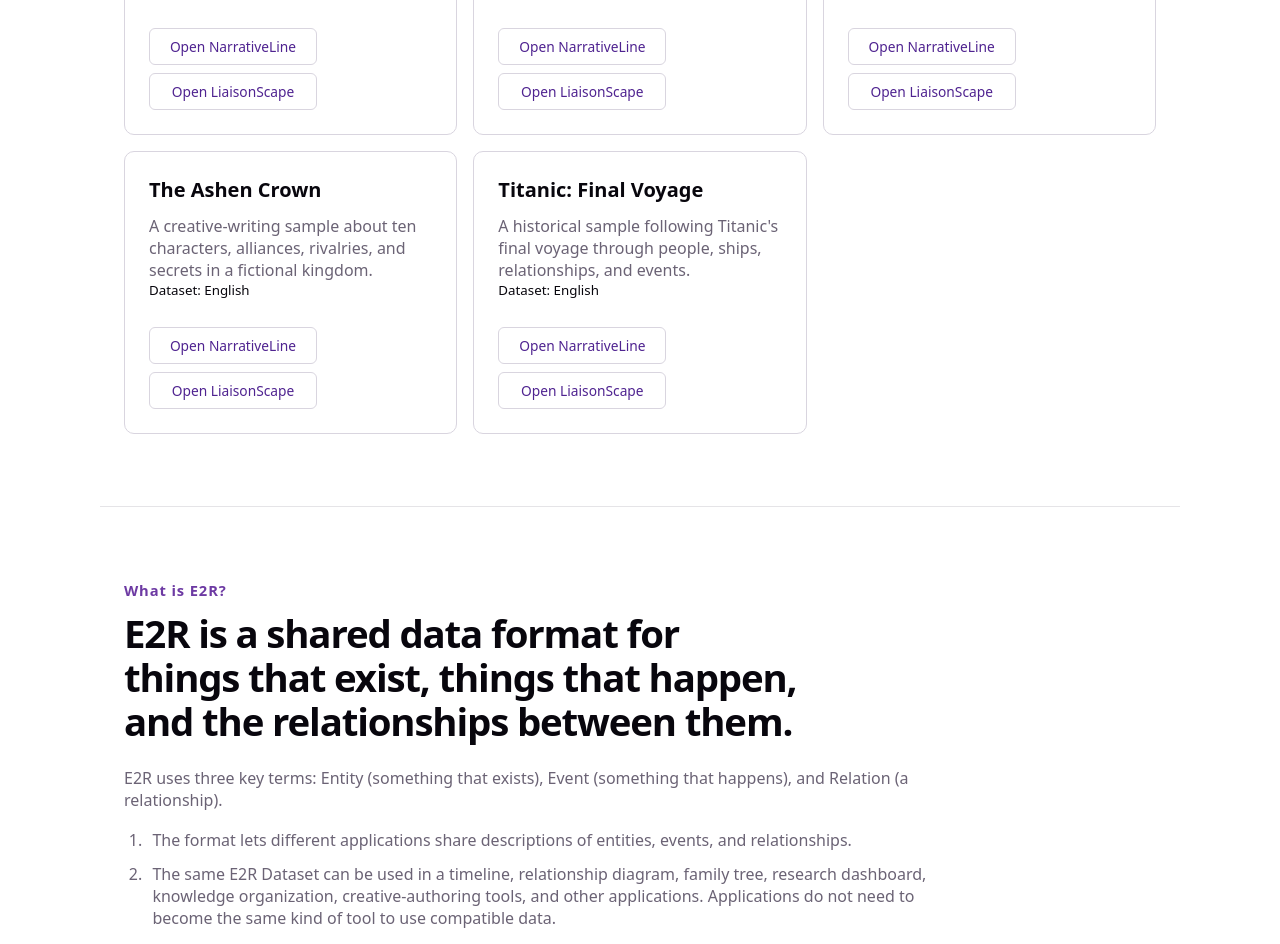
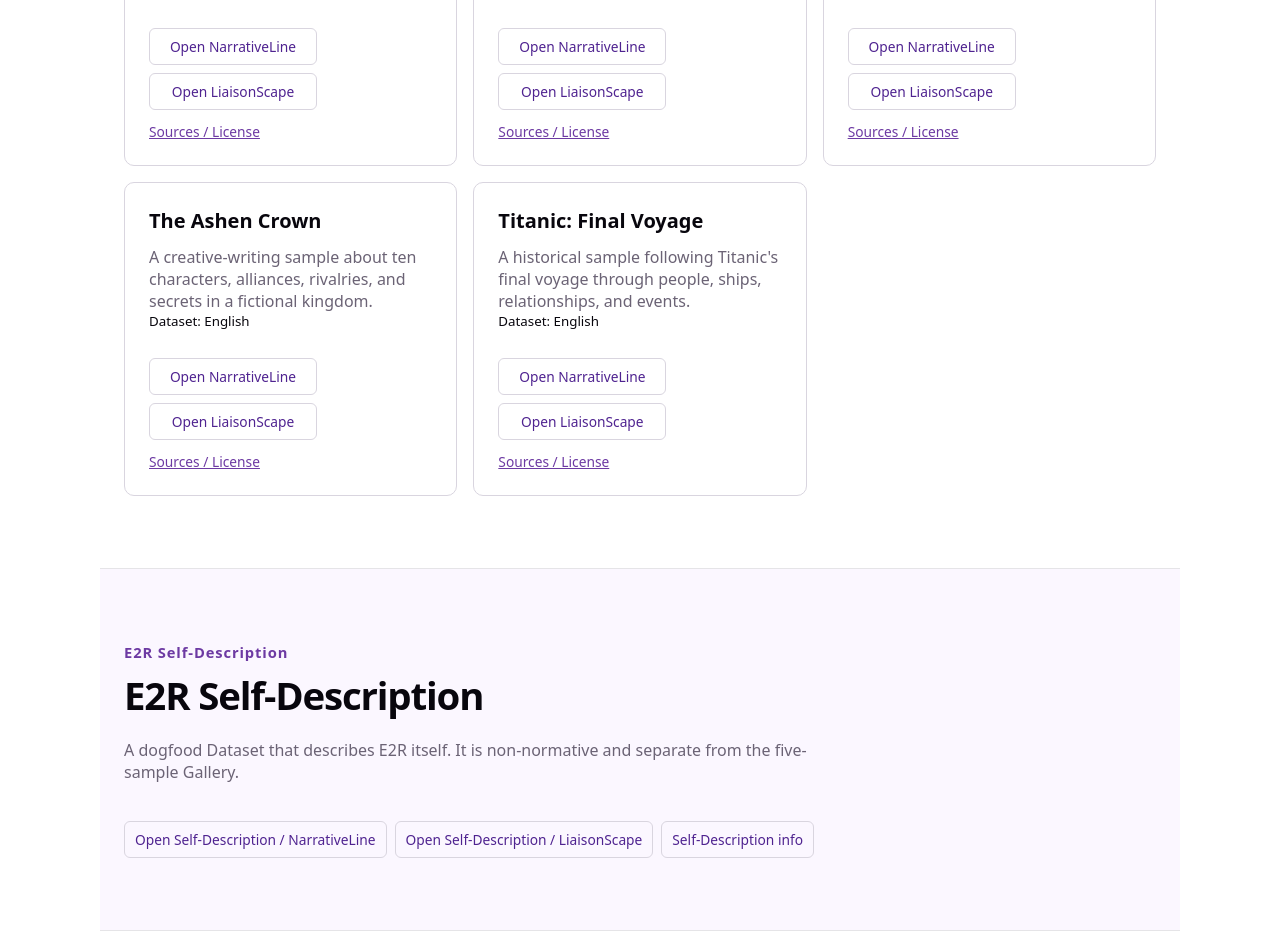
Before and after one commit to sukoyaka-dopeness/e2r-hub, a React (Vite) app: page / in a window 1280 px wide. Shown: the part 1400-2344 px from the top of the page. Built offline with nearby package versions, Linux system fonts and the light colour scheme.

Commit message:
feat: expose sample provenance and self-description

```diff
--- a/src/App.css
+++ b/src/App.css
@@ -39,6 +39,9 @@ main { width: min(1080px, 100%); margin: 0 auto; }
 .sample-card-actions a, .action-link { border: 1px solid #d9d5df; border-radius: 6px; padding: 8px 10px; color: #4f2390; font-size: .86rem; text-decoration: none; }
 .sample-card-actions a { display: flex; width: 10.5rem; max-width: 100%; justify-content: center; }
 .sample-card-actions a:hover, .action-link:hover { border-color: #aa3bff; background: #f5e9ff; }
+.sample-info-link { margin-top: 12px; color: #6d3aa3; font-size: .86rem; }
+.self-description-section { background: #fbf7ff; }
+.self-description-section > p { max-width: 700px; color: #6b6375; }
 .explanation-section { display: block; }
 .explanation-section h2 { max-width: 780px; margin-bottom: 24px; font-size: clamp(1.6rem, 3vw, 2.5rem); }
 .explanation-copy { display: grid; max-width: 820px; gap: 18px; color: #6b6375; }
--- a/src/App.tsx
+++ b/src/App.tsx
@@ -13,6 +13,7 @@ const links = {
   liaisonGuideJa: 'https://github.com/sukoyaka-dopeness/e2r-liaison-scape/blob/main/docs/user-guide-ja.md',
   specification: 'https://github.com/sukoyaka-dopeness/e2r-spec',
   specificationDocs: 'https://github.com/sukoyaka-dopeness/e2r-spec/tree/main/docs',
+  sampleProvenance: 'https://github.com/sukoyaka-dopeness/e2r-spec/blob/main/docs/public-sample-provenance.md',
   validator: 'https://github.com/sukoyaka-dopeness/e2r-validator',
   berlinWallDataset: 'https://raw.githubusercontent.com/sukoyaka-dopeness/e2r-narrative-line/main/src/sample/berlin-wall-history.en.e2r.json',
   berlinWallDatasetJa: 'https://raw.githubusercontent.com/sukoyaka-dopeness/e2r-narrative-line/main/src/sample/berlin-wall-history.ja.e2r.json',
@@ -34,6 +35,7 @@ const links = {
   ashenCrownJa: 'https://github.com/sukoyaka-dopeness/e2r-spec/blob/main/examples/ashen-crown.ja.e2r.json',
   titanic: 'https://github.com/sukoyaka-dopeness/e2r-spec/blob/main/examples/titanic-final-voyage.en.e2r.json',
   titanicJa: 'https://github.com/sukoyaka-dopeness/e2r-spec/blob/main/examples/titanic-final-voyage.ja.e2r.json',
+  selfDescriptionDataset: 'https://raw.githubusercontent.com/sukoyaka-dopeness/e2r-spec/main/examples/e2r-self-description.json',
 }
 
 const copy = {
@@ -64,6 +66,11 @@ const copy = {
     openNarrative: 'Open NarrativeLine',
     openLiaison: 'Open LiaisonScape',
     viewDataset: 'View Dataset JSON',
+    sampleInfo: 'Sources / License',
+    selfDescriptionTitle: 'E2R Self-Description',
+    selfDescriptionDescription: 'A dogfood Dataset that describes E2R itself. It is non-normative and separate from the five-sample Gallery.',
+    selfDescriptionOpen: 'Open Self-Description',
+    selfDescriptionInfo: 'Self-Description info',
     otherSamples: 'Sample Datasets',
     source: 'Dataset source',
     apollo: 'Apollo 11 Mission',
@@ -116,6 +123,11 @@ const copy = {
     openNarrative: 'NarrativeLineで開く',
     openLiaison: 'LiaisonScapeで開く',
     viewDataset: 'Dataset JSONを見る',
+    sampleInfo: '出典・ライセンス',
+    selfDescriptionTitle: 'E2R Self-Description',
+    selfDescriptionDescription: '通常のサンプルギャラリーとは別の、E2R自身を説明するdogfood Datasetです。非規範的な内容です。',
+    selfDescriptionOpen: 'Self-Descriptionを開く',
+    selfDescriptionInfo: 'Self-Descriptionの情報',
     otherSamples: 'サンプルデータセット',
     source: 'Datasetのソース',
     apollo: 'アポロ11号ミッション',
@@ -234,6 +246,7 @@ function App() {
                 <ExternalLink href={buildDatasetHandoffUrl(links.narrativeLine, localizedSampleUrl(locale, links.berlinWallDataset, links.berlinWallDatasetJa))}>{text.openNarrative}</ExternalLink>
                 <ExternalLink href={buildDatasetHandoffUrl(links.liaisonScape, localizedSampleUrl(locale, links.berlinWallDataset, links.berlinWallDatasetJa))}>{text.openLiaison}</ExternalLink>
               </div>
+              <ExternalLink className="sample-info-link" href={links.sampleProvenance}>{text.sampleInfo}</ExternalLink>
             </article>
             <article className="sample-card">
               <h3>{text.apollo}</h3>
@@ -243,6 +256,7 @@ function App() {
                 <ExternalLink href={buildDatasetHandoffUrl(links.narrativeLine, localizedSampleUrl(locale, links.apolloDataset, links.apolloDatasetJa))}>{text.openNarrative}</ExternalLink>
                 <ExternalLink href={buildDatasetHandoffUrl(links.liaisonScape, localizedSampleUrl(locale, links.apolloDataset, links.apolloDatasetJa))}>{text.openLiaison}</ExternalLink>
               </div>
+              <ExternalLink className="sample-info-link" href={links.sampleProvenance}>{text.sampleInfo}</ExternalLink>
             </article>
             <article className="sample-card">
               <h3>{text.lighthouse}</h3>
@@ -252,6 +266,7 @@ function App() {
                 <ExternalLink href={buildDatasetHandoffUrl(links.narrativeLine, localizedSampleUrl(locale, links.lighthouseDataset, links.lighthouseDatasetJa))}>{text.openNarrative}</ExternalLink>
                 <ExternalLink href={buildDatasetHandoffUrl(links.liaisonScape, localizedSampleUrl(locale, links.lighthouseDataset, links.lighthouseDatasetJa))}>{text.openLiaison}</ExternalLink>
               </div>
+              <ExternalLink className="sample-info-link" href={links.sampleProvenance}>{text.sampleInfo}</ExternalLink>
             </article>
             <article className="sample-card">
               <h3>{text.ashenCrownTitle}</h3>
@@ -261,6 +276,7 @@ function App() {
                 <ExternalLink href={buildDatasetHandoffUrl(links.narrativeLine, localizedSampleUrl(locale, links.ashenCrownDataset, links.ashenCrownDatasetJa))}>{text.openNarrative}</ExternalLink>
                 <ExternalLink href={buildDatasetHandoffUrl(links.liaisonScape, localizedSampleUrl(locale, links.ashenCrownDataset, links.ashenCrownDatasetJa))}>{text.openLiaison}</ExternalLink>
               </div>
+              <ExternalLink className="sample-info-link" href={links.sampleProvenance}>{text.sampleInfo}</ExternalLink>
             </article>
             <article className="sample-card">
               <h3>{text.titanicTitle}</h3>
@@ -270,7 +286,19 @@ function App() {
                 <ExternalLink href={buildDatasetHandoffUrl(links.narrativeLine, localizedSampleUrl(locale, links.titanicDataset, links.titanicDatasetJa))}>{text.openNarrative}</ExternalLink>
                 <ExternalLink href={buildDatasetHandoffUrl(links.liaisonScape, localizedSampleUrl(locale, links.titanicDataset, links.titanicDatasetJa))}>{text.openLiaison}</ExternalLink>
               </div>
+              <ExternalLink className="sample-info-link" href={links.sampleProvenance}>{text.sampleInfo}</ExternalLink>
             </article>
+          </div>
+        </section>
+
+        <section className="section self-description-section" aria-labelledby="self-description-heading">
+          <span className="eyebrow">{text.selfDescriptionTitle}</span>
+          <h2 id="self-description-heading">{text.selfDescriptionTitle}</h2>
+          <p>{text.selfDescriptionDescription}</p>
+          <div className="documentation-actions">
+            <ExternalLink href={buildDatasetHandoffUrl(links.narrativeLine, links.selfDescriptionDataset)}>{text.selfDescriptionOpen} / {text.narrativeTitle}</ExternalLink>
+            <ExternalLink href={buildDatasetHandoffUrl(links.liaisonScape, links.selfDescriptionDataset)}>{text.selfDescriptionOpen} / {text.liaisonTitle}</ExternalLink>
+            <ExternalLink href={links.sampleProvenance}>{text.selfDescriptionInfo}</ExternalLink>
           </div>
         </section>
 
@@ -328,6 +356,7 @@ function App() {
               <h3>{locale === 'ja' ? 'サンプルデータセットのソース' : 'Sample Dataset sources'}</h3>
               <p>{locale === 'ja' ? 'データセット: 日本語' : 'Dataset: English'}</p>
               <div className="documentation-actions">
+                <ExternalLink href={links.sampleProvenance}>{text.sampleInfo}</ExternalLink>
                 <ExternalLink href={localizedSampleUrl(locale, links.berlinWall, links.berlinWallJa)}>{text.berlinTitle}</ExternalLink>
                 <ExternalLink href={localizedSampleUrl(locale, links.apollo, links.apolloJa)}>{text.apollo}</ExternalLink>
                 <ExternalLink href={localizedSampleUrl(locale, links.lighthouse, links.lighthouseJa)}>{text.lighthouse}</ExternalLink>
```
Also changed, not shown: 1 other file (tests, documents, lock files or other folders).
